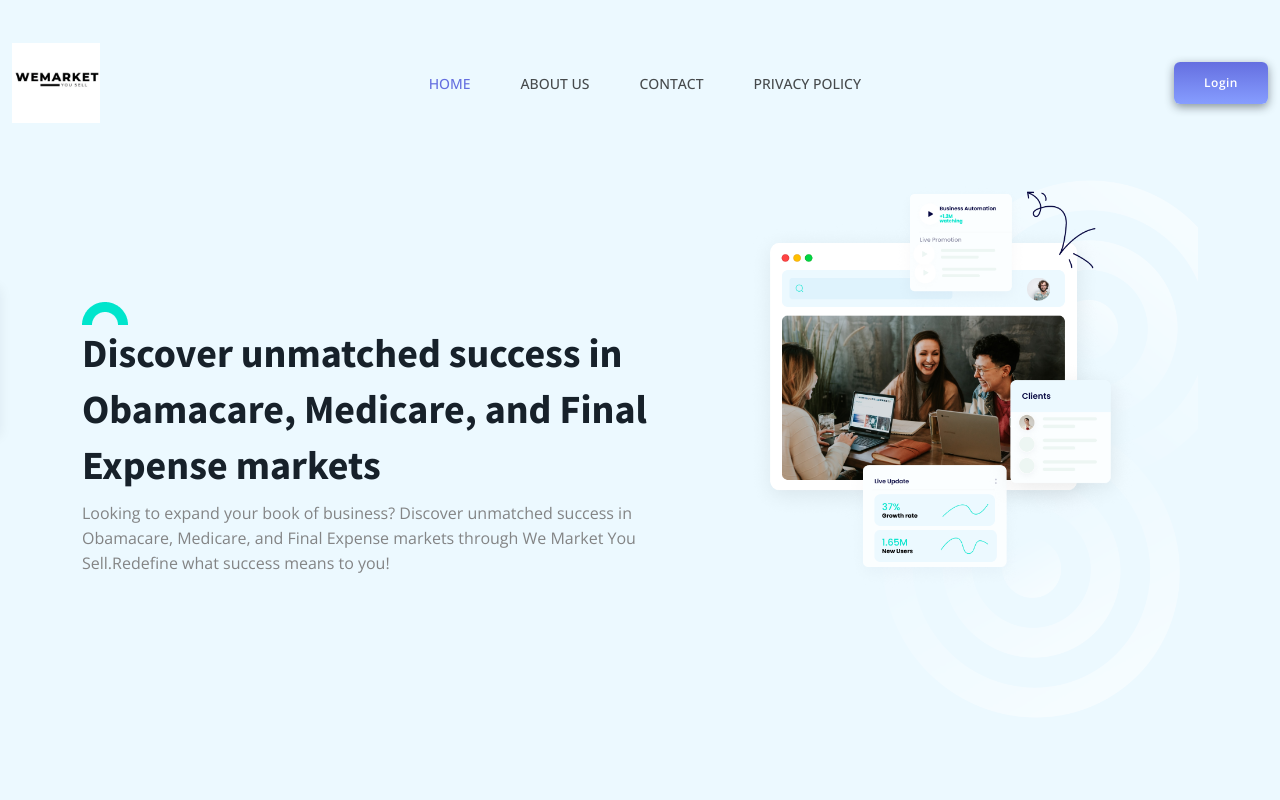
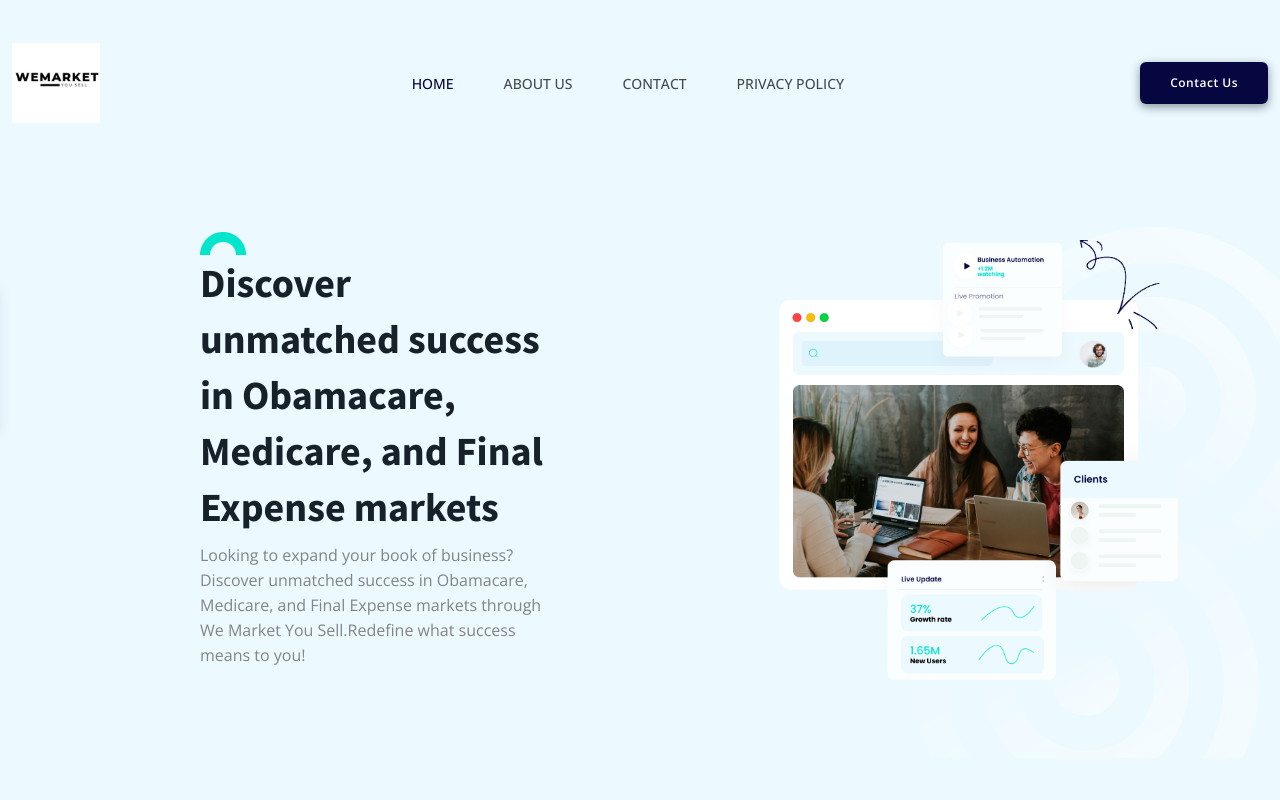
Before and after one commit to Sohaib-Ahmed869/weMarket, a React (Create React App) app: page / in a window 1280 px wide. Shown: the top 800 px of the page. Built offline with nearby package versions, Linux system fonts and the light colour scheme.

Commit message:
Final Commit

```diff
--- a/public/css/colors/blue.css
+++ b/public/css/colors/blue.css
@@ -21,7 +21,7 @@
 .mobile .phone i,
 .bg-soft-primary,
 .link-post-content i {
-  color: #155eab !important;
+  color: #060640 !important;
 }
 
 /* BACKGROUND */
@@ -44,7 +44,7 @@ span.ring8,
 .mode-btn,
 .mobile .phone i::after,
 .home-1 .icon-text .icon {
-  background-color: #155eab !important;
+  background-color: #060640 !important;
   color: #fff !important;
 }
 
@@ -62,14 +62,14 @@ span.ring8,
 .bg-soft-primary,
 .border-primary,
 .home-1 span.ring5 img {
-  border-color: #155eab !important;
+  border-color: #060640 !important;
 }
 
 @media (min-width: 200px) and (max-width: 991px) {
   .navbar-custom .navbar-nav li.active a,
   .navbar-custom .navbar-nav li a:hover,
   .navbar-custom .navbar-nav li a:active {
-    color: #155eab !important;
+    color: #060640 !important;
   }
 }
 
@@ -81,7 +81,7 @@ span.ring8,
 .btn-primary:not(:disabled):not(.disabled):active,
 .btn-primary:not(:disabled):not(.disabled):active:focus,
 .btn-primary .open>.dropdown-toggle.btn-primary {
-  box-shadow: 0px 8px 20px -6px rgb(101 111 224);
+  box-shadow: 0px 8px 20px -6px #060640;
 }
 
 .btn-outline-primary:hover,
@@ -92,19 +92,19 @@ span.ring8,
 .btn-outline-primary:not(:disabled):not(.disabled):active,
 .btn-outline-primary:not(:disabled):not(.disabled):active:focus,
 .btn-outline-primary .open>.dropdown-toggle.btn-primary {
-  box-shadow: 0px 8px 20px -6px rgb(101 111 224);
+  box-shadow: 0px 8px 20px -6px #060640;
   transform: translateY(-6px);
 }
 
 .bg-gradiant,
 .bg-outline-gradiant:hover {
-  background: linear-gradient(180deg, #155eab 0%, #094487 100%);
+  background: linear-gradient(180deg, #060640 0%, #060640 100%);
   border: #155eab !important;
   color: #fff !important;
 }
 
 .text-gradiant {
-  background: -webkit-linear-gradient(#155eab, #094487);
+  background: -webkit-linear-gradient(#060640, #060640);
 }
 
 .home-5::before {
@@ -135,5 +135,5 @@ span.ring8,
 }
 
 body[data-layout-mode=dark] .navbar .navbar-nav .nav-link.active {
-  color: #155eab !important;
+  color: #060640 !important;
 }
--- a/public/css/colors/default.css
+++ b/public/css/colors/default.css
@@ -1,7 +1,6 @@
-/* default.css */
+/* blue.css */
 
 /* COLOR */
-
 .nav-sticky.navbar-custom .navbar-nav li.active a,
 .nav-sticky.navbar-custom .navbar-nav li a:hover,
 .nav-sticky.navbar-custom .navbar-nav li a:focus,
@@ -22,7 +21,7 @@
 .mobile .phone i,
 .bg-soft-primary,
 .link-post-content i {
-  color: #656fe0 !important;
+  color: #060640 !important;
 }
 
 /* BACKGROUND */
@@ -45,7 +44,7 @@ span.ring8,
 .mode-btn,
 .mobile .phone i::after,
 .home-1 .icon-text .icon {
-  background-color: #656fe0 !important;
+  background-color: #060640 !important;
   color: #fff !important;
 }
 
@@ -63,14 +62,14 @@ span.ring8,
 .bg-soft-primary,
 .border-primary,
 .home-1 span.ring5 img {
-  border-color: #656fe0 !important;
+  border-color: #060640 !important;
 }
 
 @media (min-width: 200px) and (max-width: 991px) {
   .navbar-custom .navbar-nav li.active a,
   .navbar-custom .navbar-nav li a:hover,
   .navbar-custom .navbar-nav li a:active {
-    color: #656fe0 !important;
+    color: #060640 !important;
   }
 }
 
@@ -82,7 +81,7 @@ span.ring8,
 .btn-primary:not(:disabled):not(.disabled):active,
 .btn-primary:not(:disabled):not(.disabled):active:focus,
 .btn-primary .open>.dropdown-toggle.btn-primary {
-    box-shadow: 0px 8px 20px -6px rgb(101 111 224);
+  box-shadow: 0px 8px 20px -6px #060640;
 }
 
 .btn-outline-primary:hover,
@@ -93,27 +92,27 @@ span.ring8,
 .btn-outline-primary:not(:disabled):not(.disabled):active,
 .btn-outline-primary:not(:disabled):not(.disabled):active:focus,
 .btn-outline-primary .open>.dropdown-toggle.btn-primary {
-  box-shadow: 0px 8px 20px -6px rgb(101 111 224);
+  box-shadow: 0px 8px 20px -6px #060640;
   transform: translateY(-6px);
 }
 
 .bg-gradiant,
 .bg-outline-gradiant:hover {
-  background: linear-gradient(180deg, #656fe0 0%, #869dff 100%);
-  border-color: #656fe0 !important;
+  background: linear-gradient(180deg, #060640 0%, #060640 100%);
+  border: #155eab !important;
   color: #fff !important;
 }
 
 .text-gradiant {
-  background: -webkit-linear-gradient(#656fe0, #869dff);
+  background: -webkit-linear-gradient(#060640, #060640);
 }
 
 .home-5::before {
-  background: rgba(113, 128, 235, .5) !important;
+  background: rgba(15, 81, 154, .5) !important;
 }
 
 .home-2 .wave.-three {
-  background-color: rgba(113, 128, 235, .2);
+  background-color: rgba(15, 81, 154, .2);
 }
 
 .features .features-box:hover .features-icon,
@@ -121,21 +120,20 @@ span.ring8,
 .home-5::after,
 .home-2 .wave,
 .home-2 .wave.-two {
-  background-color: rgba(113, 128, 235, .1) !important;
+  background-color: rgba(15, 81, 154,.1) !important;
 }
 
 .info-img,
 .purple-img,
-.blue-img,
+.primary-img,
 .warning-img,
 .orange-img {
   display: none !important;
 }
-.primary-img {
+.blue-img {
   display: block !important;
 }
 
-
 body[data-layout-mode=dark] .navbar .navbar-nav .nav-link.active {
-  color: #656fe0 !important;
+  color: #060640 !important;
 }
--- a/src/components/AboutUs.js
+++ b/src/components/AboutUs.js
@@ -17,7 +17,7 @@ const AboutUs = () => {
 
   return (
     <React.Fragment>
-      <section className="section about bg-light" id="about">
+      <section className="section about" id="about" style={{ background: "#ECF9FF"}}>
         <Container>
           <Row className="text-center">
             <Col lg={12}>
--- a/src/components/Pricing.js
+++ b/src/components/Pricing.js
@@ -10,6 +10,7 @@ import image1 from '../assets/images/apart/3.png';
 import image2 from '../assets/images/apart/2.png';
 import image3 from '../assets/images/apart/1.png';
 import hero from '../assets/images/apart/main.png';
+import elipse from "../assets/images/home/Ellipse.png"
 const Pricing = () => {
   return (
     <React.Fragment>
@@ -18,6 +19,7 @@ const Pricing = () => {
           <div className="row justify-content-center">
             <div className="col-lg-12" data-aos="fade-up" style={{ marginBottom: '60px' }}>
               <div className="text-center">
+                <img src={elipse} alt="" className="img-fluid" style={{ marginLeft: '80px' }} />
                 <h2 className="sec-title">What sets us apart?</h2>
               </div>
             </div>
--- a/src/components/work.js
+++ b/src/components/work.js
@@ -12,7 +12,7 @@ const section = () => {
 
   return (
     <React.Fragment>
-      <div className="section home-3" id="home" style = {{background:"#FFFFF"}}>
+      <div className="section home-3" id="home" style = {{background:"#FFFFF", padding: '0px'}}>
 
         <Container>
           <Row className="align-items-center justify-content-between">
--- a/src/layout/Navbar.js
+++ b/src/layout/Navbar.js
@@ -62,20 +62,20 @@ const Navbar1 = () => {
                         <div ref={navMenuRef} className="collapse navbar-collapse" id="navbarCollapse">
                             <ul className="navbar-nav ms-auto" id="navbar-navlist">
                                 <li className={activeItem === 'Home' ? 'active' : 'nav-item'} onClick={() => setActiveItem('Home')} >
-                                    <Nav.Link href="#home">Home</Nav.Link>
+                                    <Nav.Link href="/weMarket/">Home</Nav.Link>
                                 </li>
                                 <li className={activeItem === 'About Us' ? 'active' : 'nav-item'} onClick={() => setActiveItem('About Us')}>
-                                    <Nav.Link href="#pricing">About Us</Nav.Link>
+                                    <Nav.Link href="/weMarket#pricing">About Us</Nav.Link>
                                 </li>
                                 <li className={activeItem === 'Contact' ? 'active' : 'nav-item'} onClick={() => setActiveItem('Contact')}>
-                                    <Nav.Link href="#contact">Contact</Nav.Link>
+                                    <Nav.Link href="/weMarket#contact">Contact</Nav.Link>
                                 </li>
                                 <li className={activeItem === 'Privacy Policy' ? 'active' : 'nav-item'} onClick={() => setActiveItem('Privacy Policy')}>
                                     <Nav.Link href='/weMarket/privacy-policy'>Privacy Policy</Nav.Link>
                                 </li>
                             </ul>
                             <div className="ms-auto">
-                                <Link to="#" className="btn bg-gradiant">Login</Link>
+                                <Link to="#" className="btn bg-gradiant">Contact Us</Link>
                             </div>
                         </div>
                     </Container>
--- a/src/pages/Layout3/section.js
+++ b/src/pages/Layout3/section.js
@@ -20,31 +20,29 @@ const section = () => {
 
   return (
     <React.Fragment>
-      <div className="section home-3" id="home" style={{ background: "#ECF9FF" }}>
+      <div className="section home-3" id="home" style={{ background: "#ECF9FF", display: 'flex', flexDirection: 'row', alignItems: 'center', justifyContent: 'center', paddingBottom: '0px', paddingTop: '30px' }}>
 
-        <Container>
-          <Row className="align-items-center justify-content-between">
-            <Col md={7}>
-              <div className="home-heading">
+            <div>
+              <div className="home-heading" style={{padding: '200px'}}>
                 <img src={elipse} alt="" className="img-fluid" />
-                <h4 className="home-title">Discover unmatched success in Obamacare, Medicare, and Final Expense markets</h4>
+                <h4
+
+                 className="home-title">Discover unmatched success in Obamacare, Medicare, and Final Expense markets</h4>
                 <p className="text-muted">Looking to expand your book of business? Discover unmatched success in Obamacare, Medicare, and Final Expense markets through We Market You Sell.Redefine what success means to you!</p>
               </div>
-            </Col>
-            <div className="col-md-5">
+            </div>
+            <div style={{width: '100%', height: '90%'}}>
               <img src={home1} alt="" className="img-fluid" />
             </div>
-          </Row>
-        </Container>
       </div>
-      <Pricing/>
+      <Pricing />
       <Work />
       <AboutUs />
       <Features />
       <Team />
       <Contact />
 
-      <Footer/>
+      <Footer />
     </React.Fragment>
 
   )
```
Also changed, not shown: public/images/home/home1-1.png, src/assets/images/home/home1-1.png.
